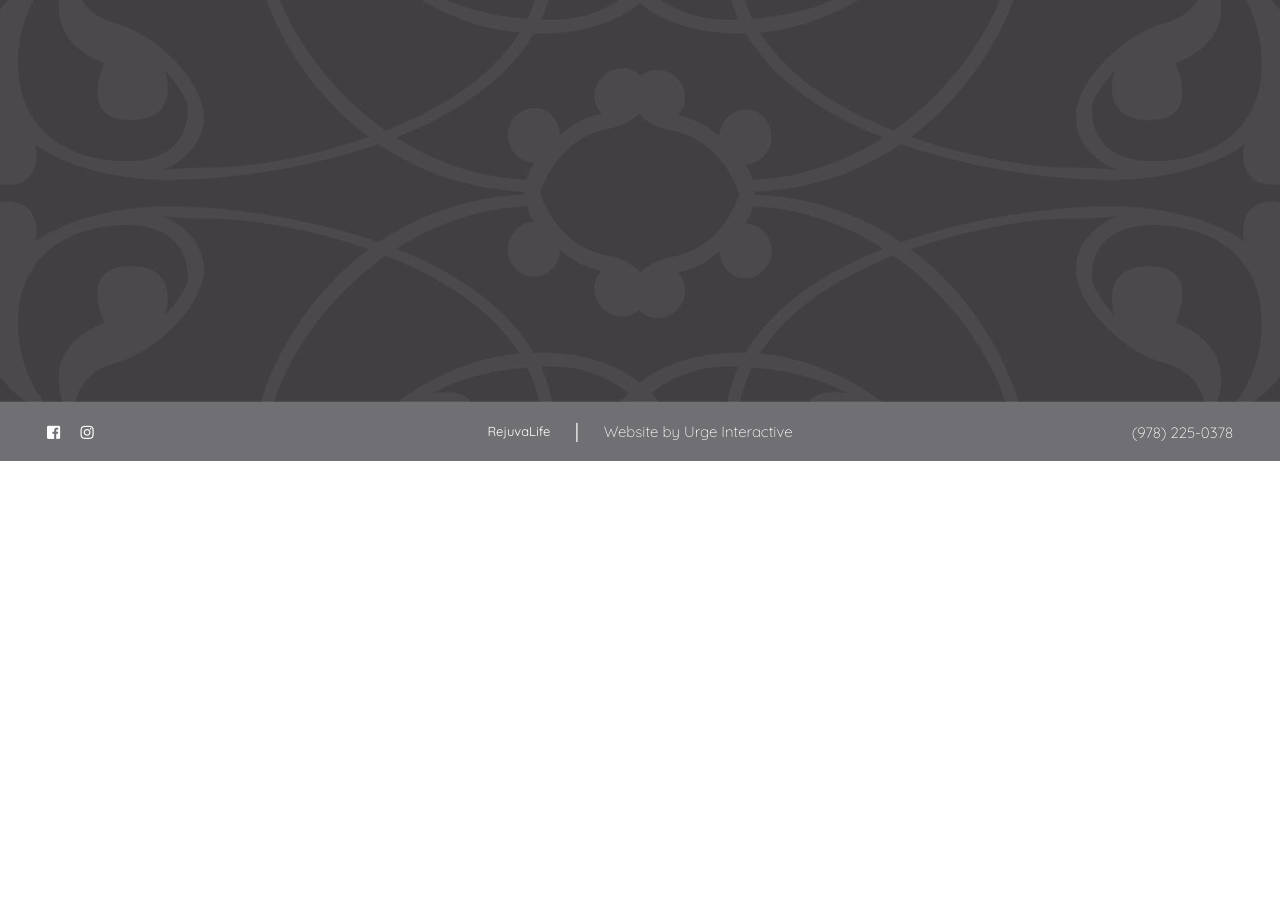
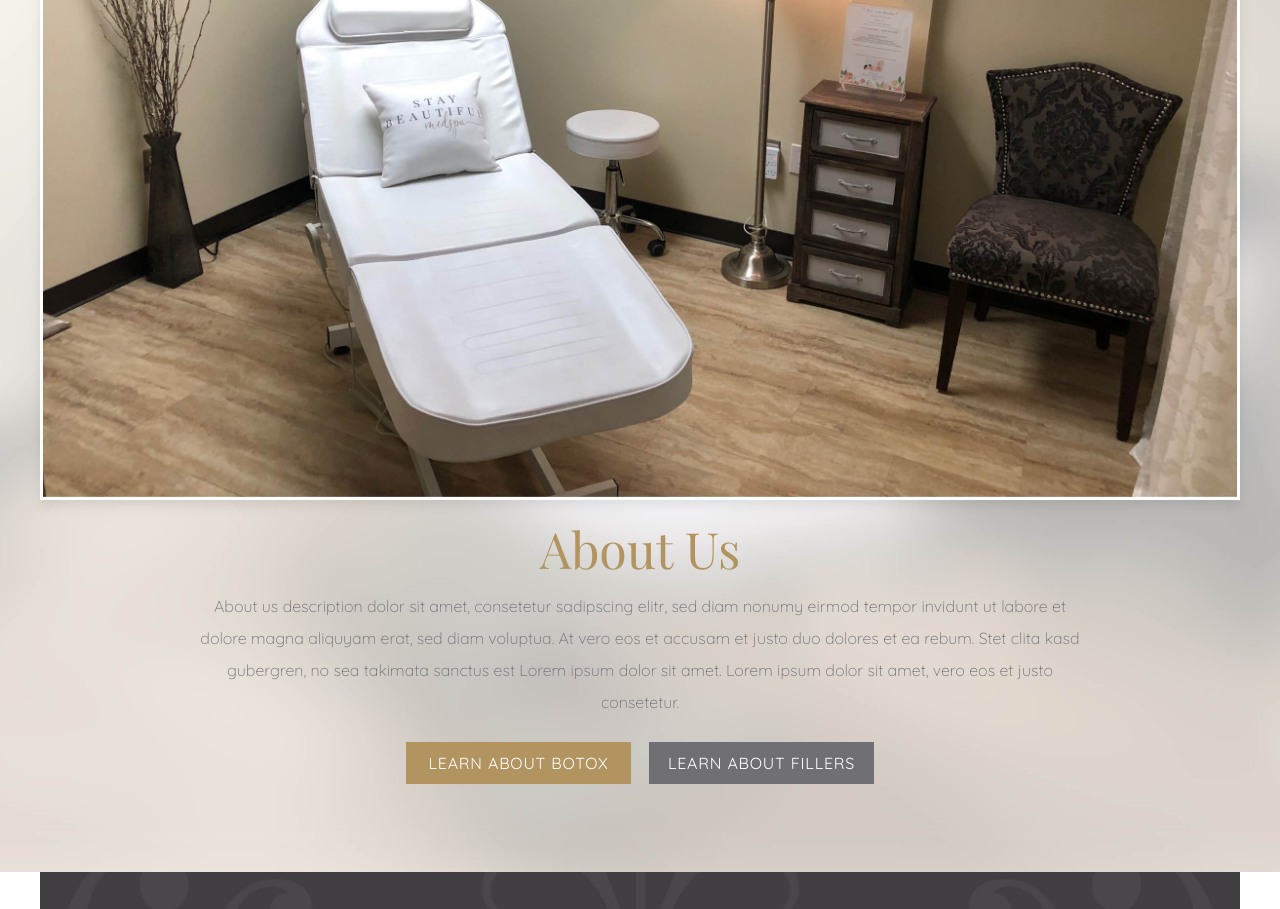
Before and after one commit to drbcreative/Stay_Beautiful-Static, a plain HTML site: page index.html in a window 1280 px wide. Shown: the part 1848-2757 px from the top of the page. Before the commit the page ends 2309 px from the top, so only its background shows below. Drawn offline with nearby package versions, Linux system fonts and the light colour scheme; a script that the page names is missing; a web font is replaced by a local one.

Commit message:
about us section complete

```diff
--- a/index.html
+++ b/index.html
@@ -225,6 +225,34 @@
       <!-- /Botox and Fillers -->
 
       <!-- About Us -->
+      <section class="aboutus">
+        <div class="containerish">
+          <img
+            src="img/abnoutus-img@2x.jpg"
+            class="img-border img-shadow mb-4"
+            alt=""
+          />
+          <div class="section-info">
+            <div class="section-info text-center">
+              <h2 class="color-main">About Us</h2>
+              <p class="body-copy color-dark-accent mb-4">
+                About us description dolor sit amet, consetetur sadipscing
+                elitr, sed diam nonumy eirmod tempor invidunt ut labore et
+                dolore magna aliquyam erat, sed diam voluptua. At vero eos et
+                accusam et justo duo dolores et ea rebum. Stet clita kasd
+                gubergren, no sea takimata sanctus est Lorem ipsum dolor sit
+                amet. Lorem ipsum dolor sit amet, vero eos et justo consetetur.
+              </p>
+              <div class="ui-btn-group">
+                <a href="#" class="ui-btn ui-btn-main">LEARN ABOUT BOTOX</a>
+                <a href="#" class="ui-btn ui-btn-dark-accent"
+                  >LEARN ABOUT FILLERS</a
+                >
+              </div>
+            </div>
+          </div>
+        </div>
+      </section>
       <!-- /About Us -->
 
       <!-- newsletter -->
--- a/scss/partials/_responsive.scss
+++ b/scss/partials/_responsive.scss
@@ -97,6 +97,25 @@
     }
   }
   /* BOTOX AND FILLERS ******************************************** */
+  .botox-fillers {
+    padding: 40px 20px 0 20px;
+    background: url("../../img/botox-bg@2x.jpg") center / cover;
+    .containerish {
+      display: grid;
+
+      .section-info {
+        margin-bottom: 2rem;
+        margin: 0 auto;
+        margin-bottom: 2rem;
+        max-width: 65%;
+      }
+
+      img {
+        max-width: 65%;
+        margin: 0 auto;
+      }
+    }
+  }
   /* ABOUT US ***************************************************** */
   /* NEWSLETTER *************************************************** */
   .newsletter {
@@ -176,16 +195,9 @@
   .dropdown:hover > .dropdown-menu {
     display: block;
   }
-  .containerish {
-    max-width: 95%;
-    margin: 0 auto;
-  }
   /* TOPBAR ******************************************************* */
   .topbar {
     .containerish {
-      max-width: 100% !important;
-      display: grid;
-      grid-template-rows: auto;
       grid-template-columns: max-content 1fr max-content;
       padding: 0.2rem 1rem;
 
@@ -274,7 +286,6 @@
       .section-info {
         grid-column: 1 / 3;
         grid-row: 1;
-        max-width: 580px !important;
       }
 
       img {
@@ -365,11 +376,21 @@
         grid-row: 1;
         position: relative;
         width: 700px;
-        right: 0;
+        right: -50px;
       }
     }
   }
   /* ABOUT US ***************************************************** */
+  .aboutus {
+    padding: 80px 20px;
+    background: url("../../img/aboutus-bg@2x.jpg") center / cover;
+    min-height: 200px;
+
+    .section-info {
+      max-width: 900px;
+      margin: 0 auto;
+    }
+  }
   /* NEWSLETTER *************************************************** */
   /* LASER HAIR REMOVAL AND ELECTROLYSIS ************************** */
   /* FACIALS ****************************************************** */
--- a/scss/partials/_sections.scss
+++ b/scss/partials/_sections.scss
@@ -61,7 +61,6 @@ section {
 
     .section-info {
       margin-bottom: 2rem;
-      max-width: 65%;
       margin: 0 auto;
       margin-bottom: 2rem;
     }
@@ -75,6 +74,16 @@ section {
 /* -------------------------------------------------------------------------- */
 /* ABOUT US */
 /* -------------------------------------------------------------------------- */
+.aboutus {
+  padding: 40px 20px;
+  background: url("../../img/aboutus-bg@2x.jpg") center / cover;
+  min-height: 200px;
+
+  .section-info {
+    max-width: 900px;
+    margin: 0 auto;
+  }
+}
 
 /* -------------------------------------------------------------------------- */
 /* NEWSLETTER SECTION */
```
Also changed, not shown: css/theme.min.css.
